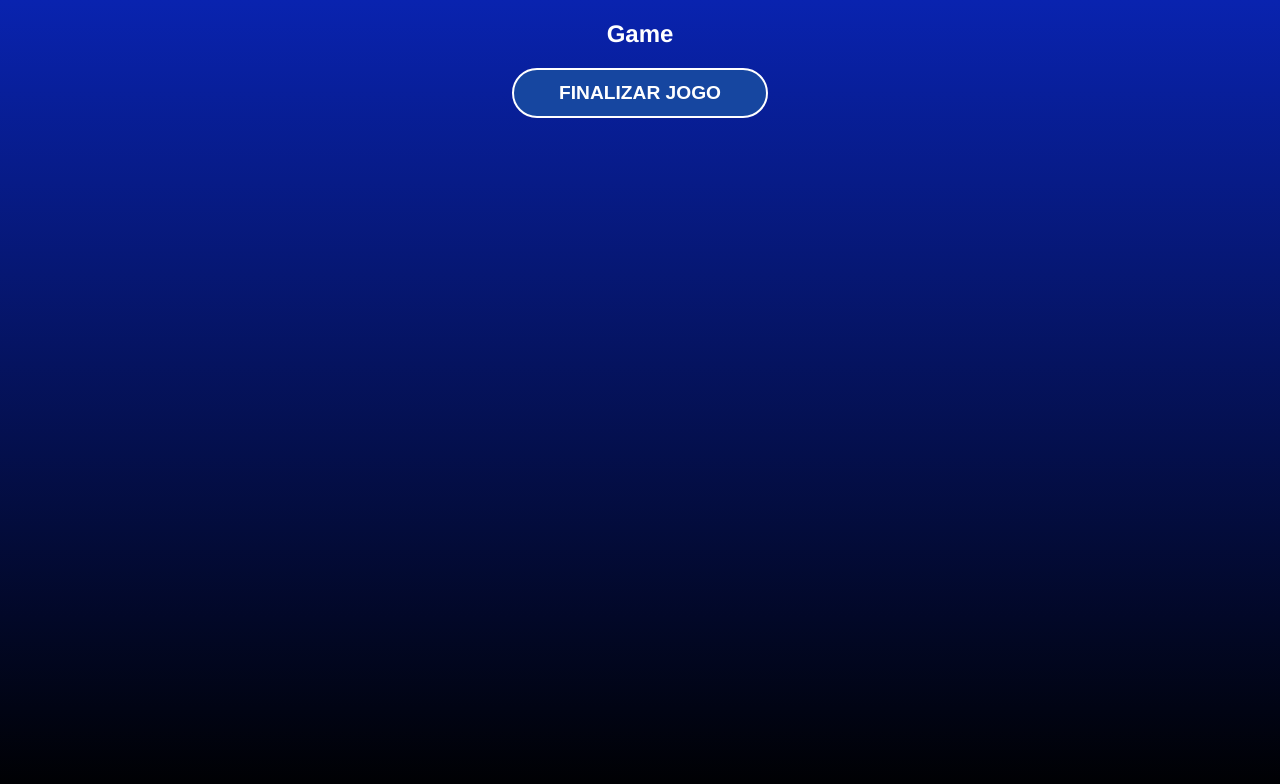
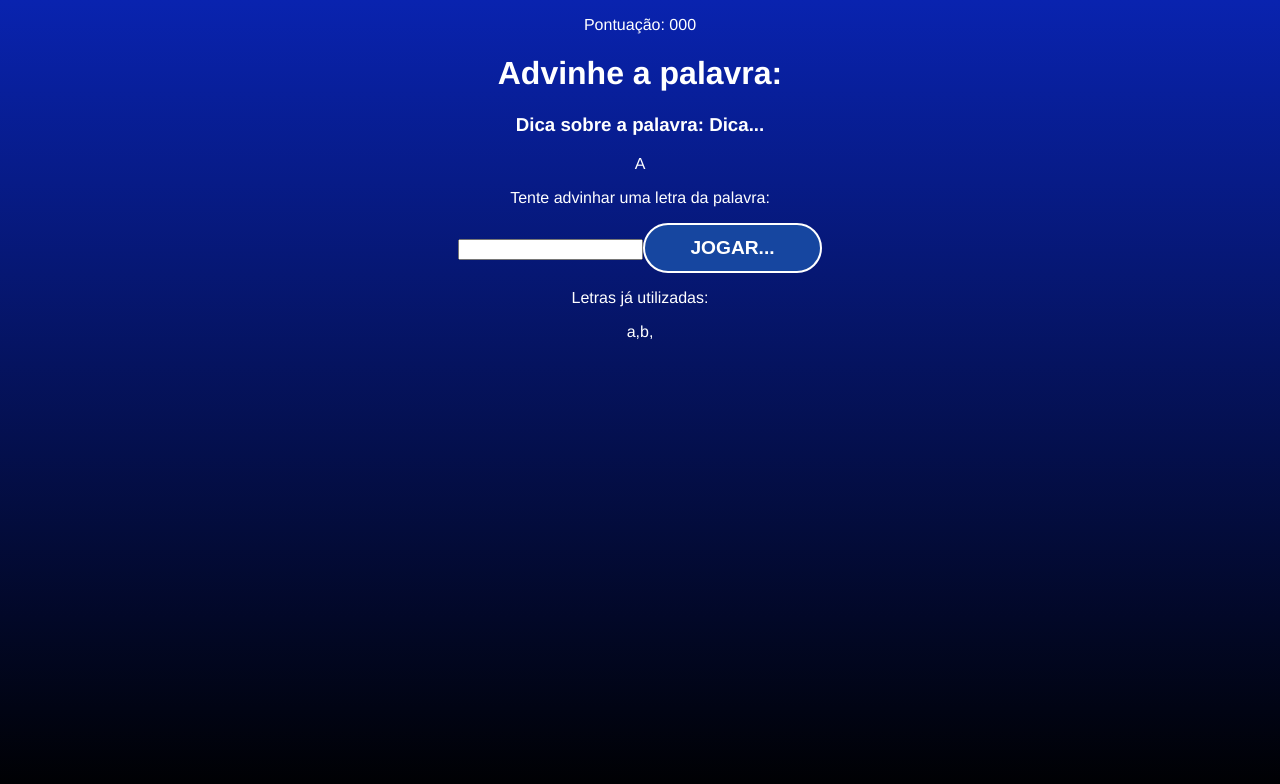
Before and after one commit to lucianobrsts/cursoreactudemy, a React (Vite) app in the folder 6_PROJETO_SECRET_WORD/secretword/: page / in a window 1280 px wide. Both pictures are taken after a click on the button "COMEÇAR O JOGO". Shown: the top 784 px of the page. Built offline with nearby package versions, Linux system fonts and the light colour scheme.

Commit message:
Estruturando componente do jogo

```diff
--- a/6_PROJETO_SECRET_WORD/secretword/src/components/Game.jsx
+++ b/6_PROJETO_SECRET_WORD/secretword/src/components/Game.jsx
@@ -2,9 +2,35 @@
 
 const Game = ({ verifyLetter }) => {
   return (
-    <div>
-      <h2>Game</h2>
-      <button onClick={verifyLetter}>Finalizar Jogo</button>
+    <div className="game">
+      <p className="points">
+        <span>Pontuação: 000</span>
+      </p>
+
+      <h1>Advinhe a palavra:</h1>
+
+      <h3 className="tip">
+        Dica sobre a palavra: <span>Dica...</span>
+      </h3>
+
+      <div className="wordContainer">
+        <span className="letter">A</span>
+        <span className="blankSquare"></span>
+      </div>
+
+      <div className="letterContainer">
+        <p>Tente advinhar uma letra da palavra:</p>
+        <form>
+            <input type="text" name="letter" maxLength="1" required />
+            <button>Jogar...</button>
+        </form>
+      </div>
+
+      <div className="wrongLetterContainer">
+        <p>Letras já utilizadas:</p>
+        <span>a,</span>
+        <span>b,</span>
+      </div>
     </div>
   );
 };
```
